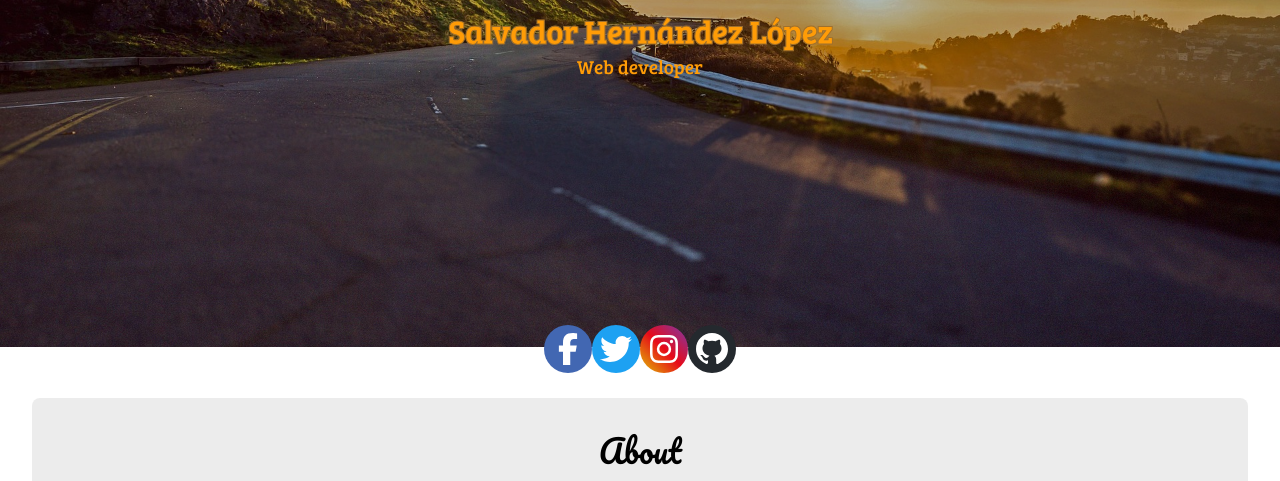
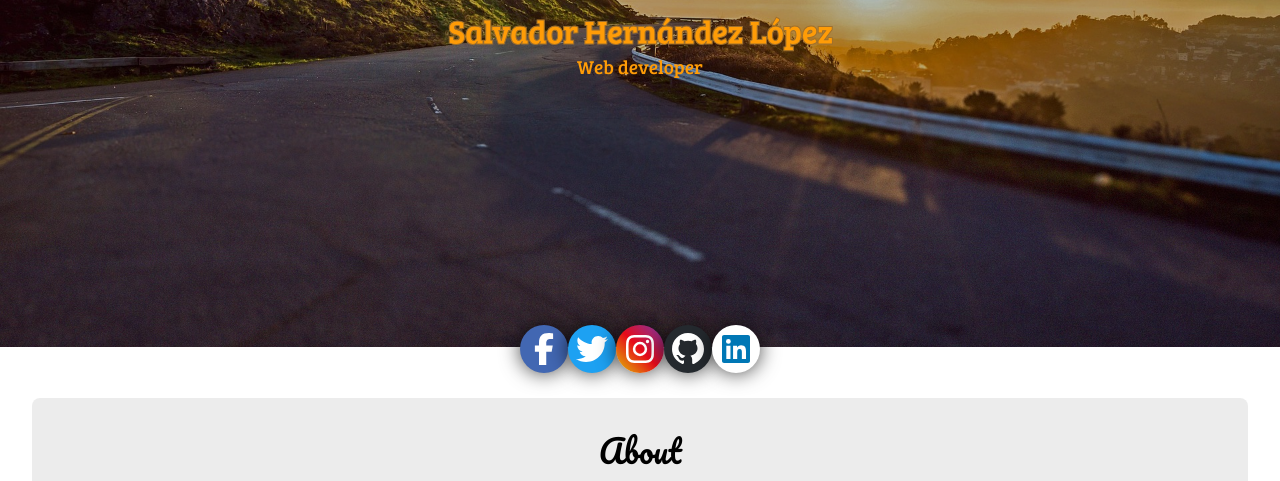
Before and after one commit to codeDude64/Portafolio, a plain HTML site: page index.html in a window 1280 px wide. Shown: the part 333-814 px from the top of the page. Drawn offline with Linux system fonts and the light colour scheme.

Commit message:
linkedin added and shadow in social network

```diff
--- a/css/style.css
+++ b/css/style.css
@@ -137,6 +137,7 @@ h1{
 
 .facebook-circle{
     background-color: #4267b2;
+    box-shadow: 0px 0px 20px 0px rgba(0,0,0,0.75);
     width: 1.5em;
     height: 1.5em;
     display: flex;
@@ -147,6 +148,7 @@ h1{
 
 .twitter-circle{
     background-color: #1da1f2;
+    box-shadow: 0px 0px 20px 0px rgba(0,0,0,0.75);
     width: 1.5em;
     height: 1.5em;
     display: flex;
@@ -157,6 +159,7 @@ h1{
 
 .instagram-circle{
     background: linear-gradient(to right top,#e0bf03,#e70a19,#7c39ad);
+    box-shadow: 0px 0px 20px 0px rgba(0,0,0,0.75);
     width: 1.5em;
     height: 1.5em;
     display: flex;
@@ -167,6 +170,20 @@ h1{
 
 .github-circle{
     background-color: #24292e;
+    box-shadow: 0px 0px 20px 0px rgba(0,0,0,0.75);
+    width: 1.5em;
+    height: 1.5em;
+    display: flex;
+    justify-content: center;
+    align-items: center;
+    border-radius: 50%;
+}
+
+.linkedin-circle{
+    background-color: white;
+    color: #0077b5;
+    /* border: 1px solid black; */
+    box-shadow: 0px 0px 20px 0px rgba(0,0,0,0.75);
     width: 1.5em;
     height: 1.5em;
     display: flex;
--- a/index.html
+++ b/index.html
@@ -48,6 +48,9 @@
             </div>
             <div class="github-circle">
                 <i class="fab fa-github"></i>
+            </div>
+            <div class="linkedin-circle">
+                <i class="fab fa-linkedin"></i>
             </div>
         </div>
         <section>
--- a/js/main.js
+++ b/js/main.js
@@ -3,8 +3,9 @@ document.addEventListener("DOMContentLoaded", function () {
     const twitter = document.querySelector('.twitter-circle');
     const instagram = document.querySelector('.instagram-circle');
     const github = document.querySelector('.github-circle');
-    let socialNetworks = [facebook, twitter, instagram, github];
-    let URLs = ['https://www.facebook.com/ChavaTI', 'https://twitter.com/ChavaTI_', 'https://www.instagram.com/chavatloz/', 'https://github.com/ChavaTI'];
+    const linkedin = document.querySelector('.linkedin-circle');
+    let socialNetworks = [facebook, twitter, instagram, github,linkedin];
+    let URLs = ['https://www.facebook.com/ChavaTI', 'https://twitter.com/ChavaTI_', 'https://www.instagram.com/chavatloz/', 'https://github.com/ChavaTI','https://www.linkedin.com/in/salvador-hernández-lópez-a2ab7315a/'];
 
 
     for (let i = 0; i < socialNetworks.length; i++) {
```
